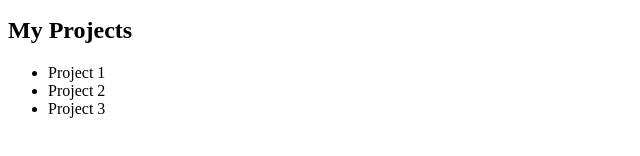
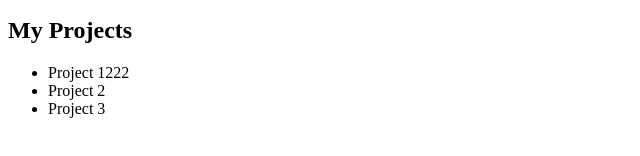
Before and after one commit to gehcost4/ClienteRepoTest, a plain HTML site: page index.html in a window 1280 px wide. Shown: the part 148-304 px from the top of the page, 0-640 px from the left. Drawn offline with Linux system fonts and the light colour scheme.

Commit message:
commit 1

```diff
--- a/index.html
+++ b/index.html
@@ -18,7 +18,7 @@
         <section>
             <h2>My Projects</h2>
             <ul>
-                <li>Project 1</li>
+                <li>Project 1222</li>
                 <li>Project 2</li>
                 <li>Project 3</li>
             </ul>
```
